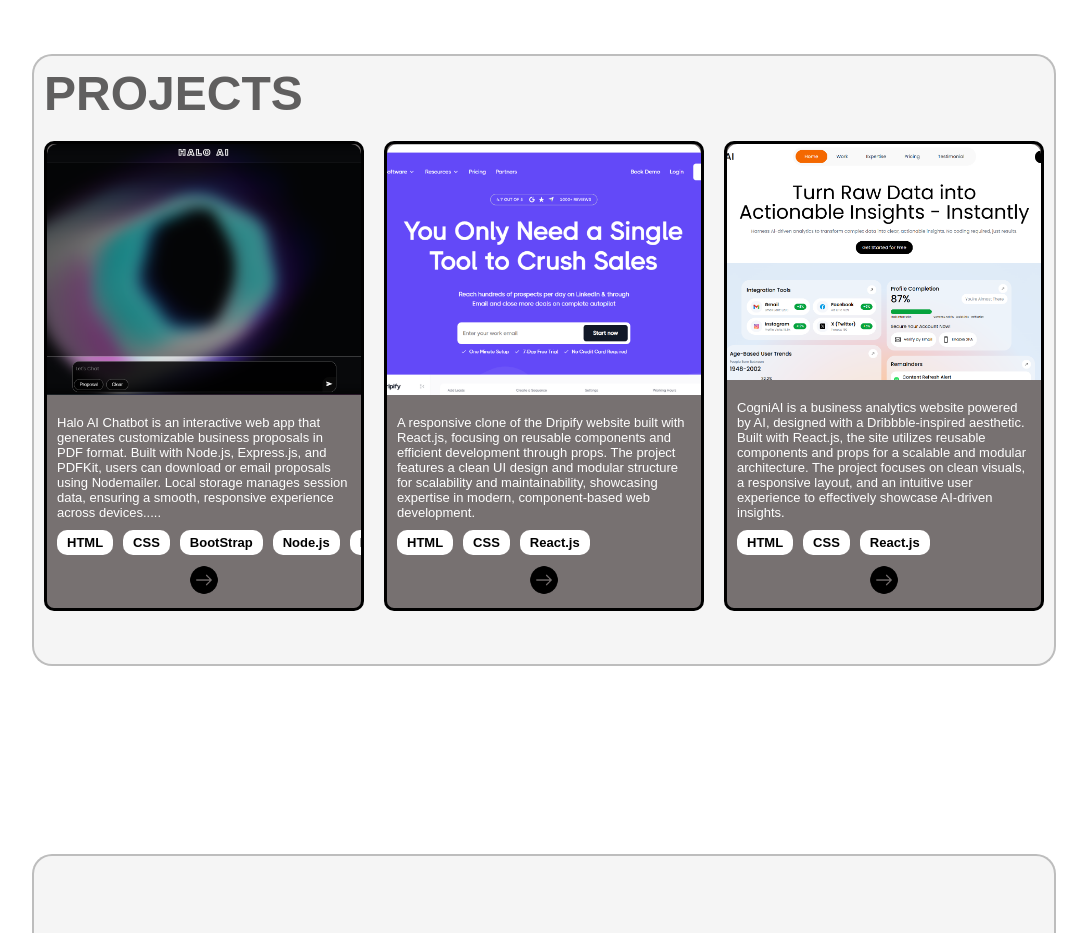
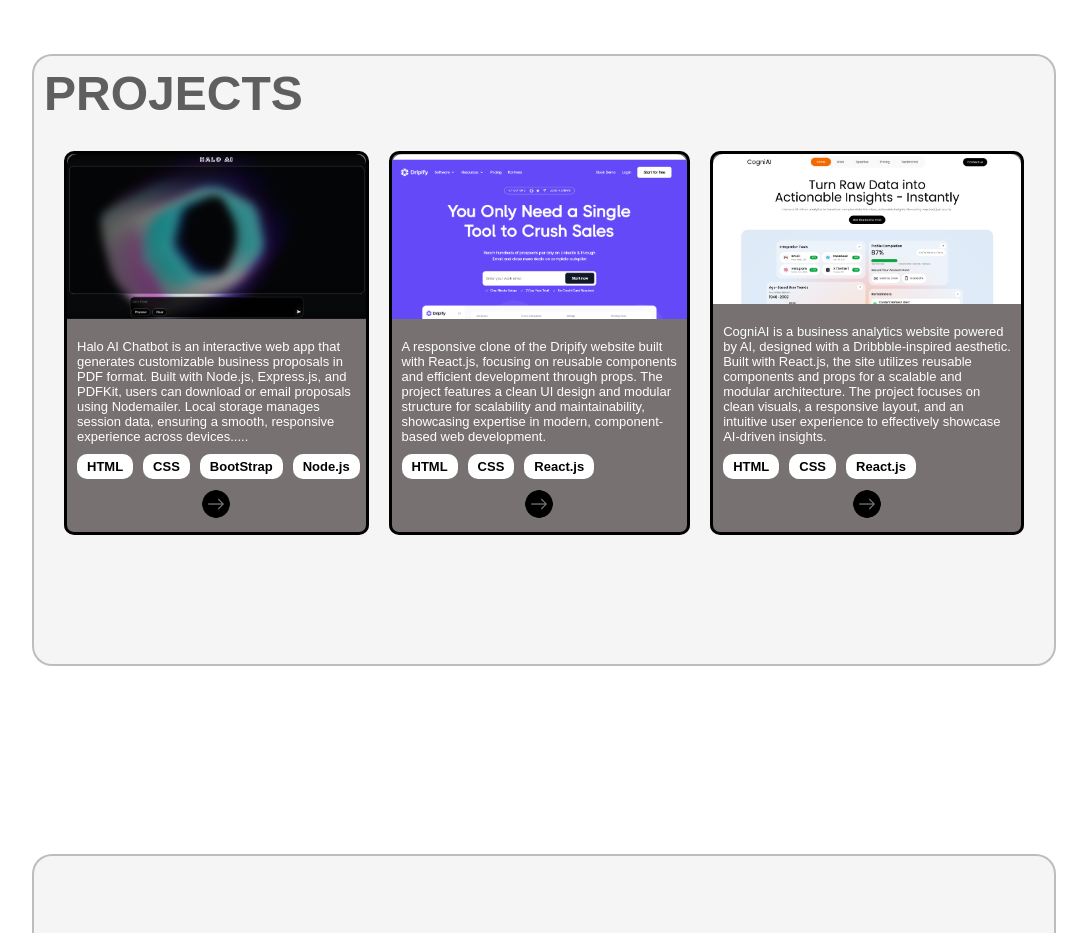
Before and after one commit to GnaniSai/portfolio, a plain HTML site: page index.html in a window 1280 px wide. Shown: the part 1700-2633 px from the top of the page, without its empty margins (96-1183 px from the left). Drawn offline with Linux system fonts and the light colour scheme.

Commit message:
Update socials in darkmode

```diff
--- a/index.html
+++ b/index.html
@@ -315,6 +315,11 @@
               element.style.color = "white";
             });
 
+          // Make social icons visible in dark mode
+          document.querySelectorAll(".socials img").forEach((img) => {
+            img.style.filter = "invert(1)";
+          });
+
           // Update boxes and their content
           boxes.forEach((box) => {
             box.style.backgroundColor = "black";
--- a/style.css
+++ b/style.css
@@ -241,24 +241,38 @@ section {
 
 .projects-section {
   width: 100%;
-  height: 100%;
   display: flex;
-  flex-direction: row;
   align-items: center;
-  flex-wrap: nowrap;
+  justify-content: center;
+  padding: 0 10px;
 }
+
 .project-cards {
   display: flex;
-  justify-content: center;
-  max-width: 100%;
-  height: 100%;
   gap: 20px;
   overflow-x: auto;
-  padding: 10px;
+  padding: 20px 10px 20px 20px;
+  margin-right: 10px;
+  width: calc(100% + 10px);
 }
+
+.project-cards::-webkit-scrollbar {
+  height: none;
+}
+
+.project-cards::-webkit-scrollbar-track {
+  background: #f1f1f1;
+  border-radius: 4px;
+}
+
+.project-cards::-webkit-scrollbar-thumb {
+  background: #888;
+  border-radius: 4px;
+}
+
 .card {
-  width: 100%;
-  height: 80%;
+  min-width: 300px;
+  scroll-snap-align: start;
   overflow: hidden;
   font-size: 13px;
   border: 3px solid black;
```
